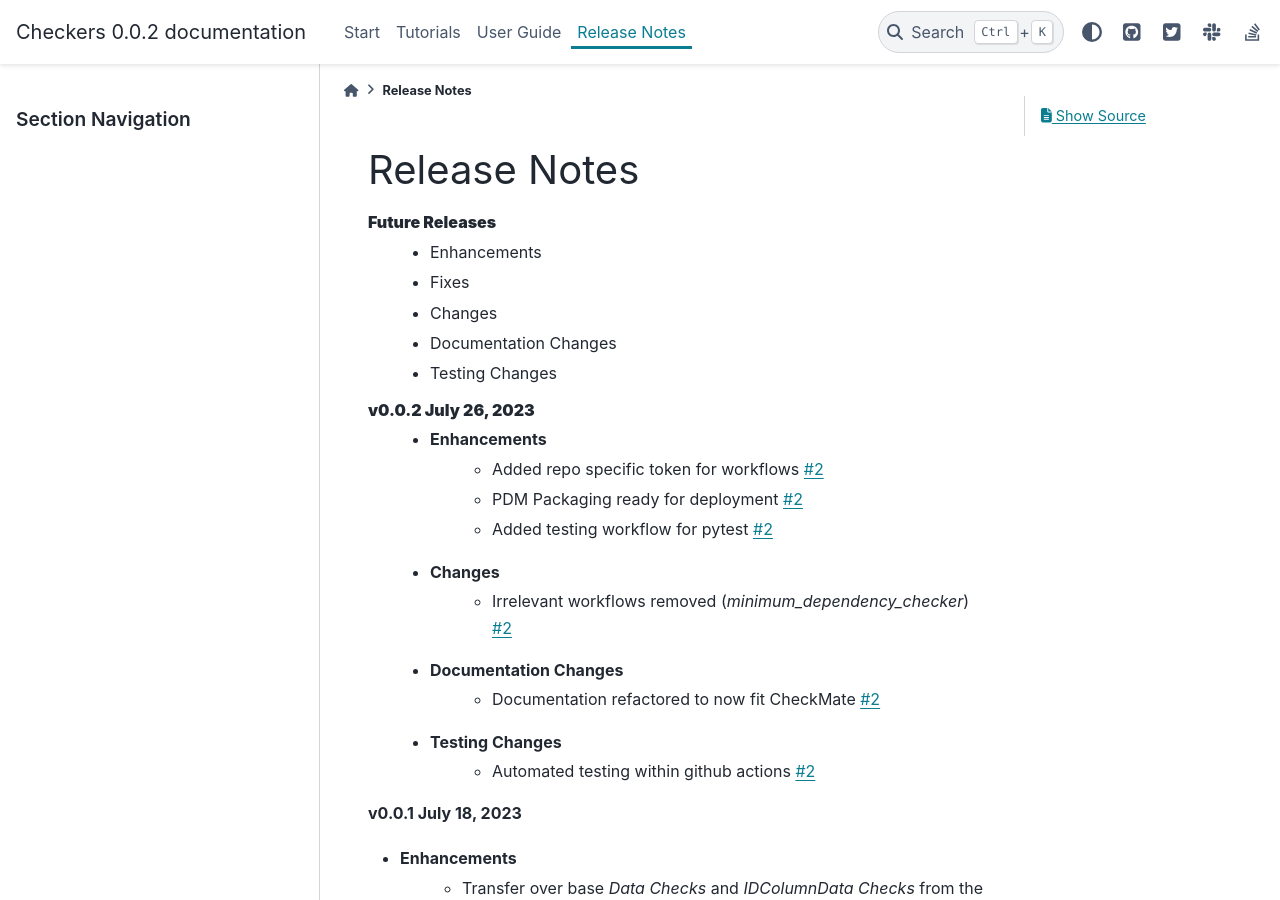
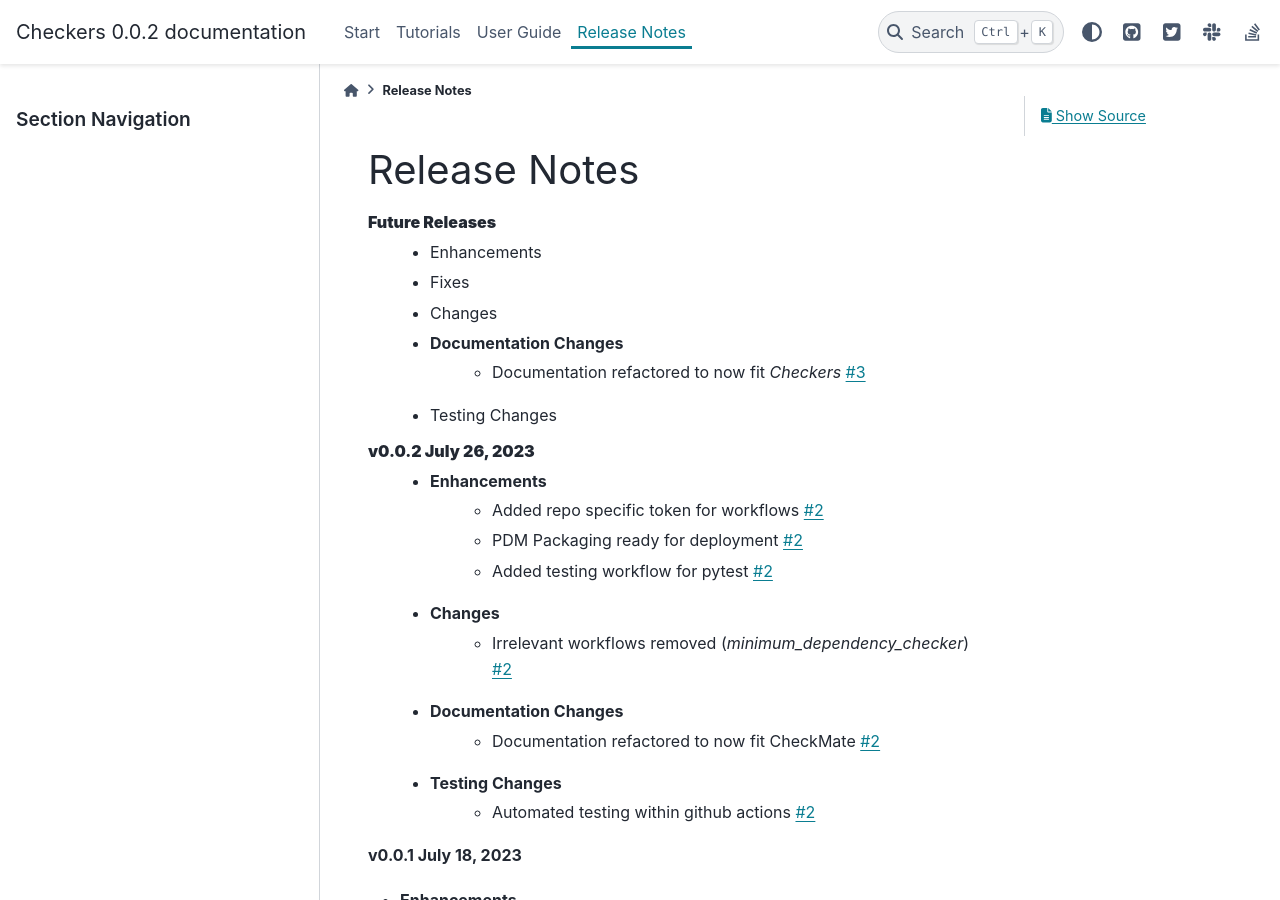
Before and after one commit to alteryx/CheckMates, a Sphinx documentation site: the page built from docs/source/release_notes.rst, in a window 1280 px wide and 900 px high. Built offline with Sphinx 7.4.7 and the PyData theme 0.15.4, drawn with Linux system fonts in a browser that asks for light colours; pages that are not in the unit, such as notebooks, are missing from menus; comment, search, counter and statistics services are not loaded.

Commit message:
release notes updated

```diff
--- a/docs/source/release_notes.rst
+++ b/docs/source/release_notes.rst
@@ -5,6 +5,7 @@
     * Fixes
     * Changes
     * Documentation Changes
+        * Documentation refactored to now fit `Checkers` :pr:`3`
     * Testing Changes
 
 **v0.0.2 July 26, 2023**
```
